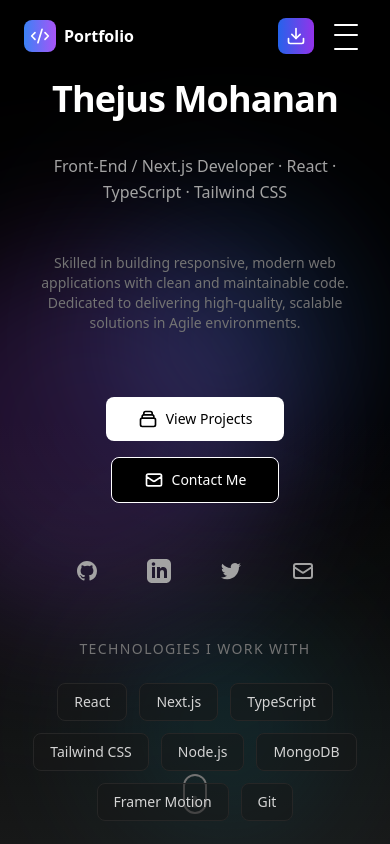
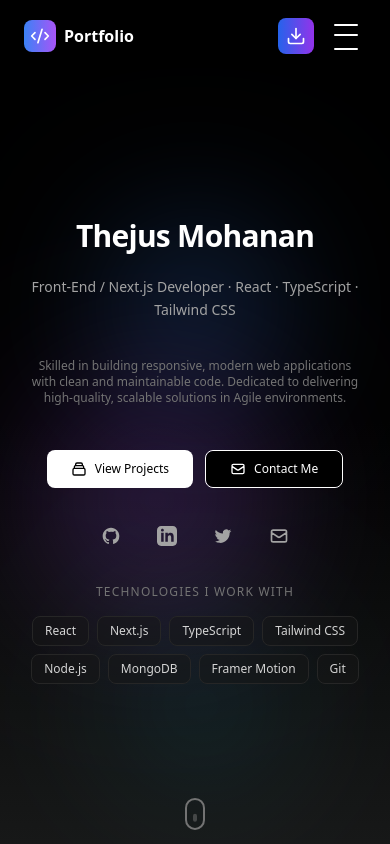
Before and after one commit to Thejusmohanan7/react_portfolio, a React (Vite) app: page / in a window 390 px wide. Shown: the top 844 px of the page. Built offline with nearby package versions, Linux system fonts and the light colour scheme.

Commit message:
responsive isseus sorted

```diff
--- a/src/components/Hero.tsx
+++ b/src/components/Hero.tsx
@@ -64,7 +64,7 @@ const Hero = () => {
   // Social Media Icons Component with hover animation
   const GitHubIcon = ({ isHovered }: { isHovered: boolean }) => (
     <motion.svg
-      className="w-6 h-6"
+      className="w-5 h-5 sm:w-6 sm:h-6"
       fill="currentColor"
       viewBox="0 0 24 24"
       aria-hidden="true"
@@ -80,7 +80,7 @@ const Hero = () => {
 
   const LinkedInIcon = ({ isHovered }: { isHovered: boolean }) => (
     <motion.svg
-      className="w-6 h-6"
+      className="w-5 h-5 sm:w-6 sm:h-6"
       fill="currentColor"
       viewBox="0 0 24 24"
       aria-hidden="true"
@@ -96,7 +96,7 @@ const Hero = () => {
 
   const TwitterIcon = ({ isHovered }: { isHovered: boolean }) => (
     <motion.svg
-      className="w-6 h-6"
+      className="w-5 h-5 sm:w-6 sm:h-6"
       fill="currentColor"
       viewBox="0 0 24 24"
       aria-hidden="true"
@@ -122,7 +122,7 @@ const Hero = () => {
       <div className="absolute inset-0 overflow-hidden">
         <motion.div
           style={{ y: useTransform(scrollY, [0, 300], [0, 100]) }}
-          className="absolute top-1/4 left-1/4 w-64 h-64 bg-blue-500 rounded-full mix-blend-screen filter blur-3xl opacity-20"
+          className="absolute top-1/4 left-1/4 w-48 h-48 sm:w-56 sm:h-56 md:w-64 md:h-64 bg-blue-500 rounded-full mix-blend-screen filter blur-3xl opacity-20"
           animate={{
             x: ["0%", "5%", "0%"],
             y: ["0%", "3%", "0%"]
@@ -135,7 +135,7 @@ const Hero = () => {
         />
         <motion.div
           style={{ y: useTransform(scrollY, [0, 300], [0, -100]) }}
-          className="absolute bottom-1/4 right-1/4 w-96 h-96 bg-purple-500 rounded-full mix-blend-screen filter blur-3xl opacity-20"
+          className="absolute bottom-1/4 right-1/4 w-64 h-64 sm:w-80 sm:h-80 md:w-96 md:h-96 bg-purple-500 rounded-full mix-blend-screen filter blur-3xl opacity-20"
           animate={{
             x: ["0%", "-5%", "0%"],
             y: ["0%", "-3%", "0%"]
@@ -149,7 +149,7 @@ const Hero = () => {
         />
         <motion.div
           style={{ y: useTransform(scrollY, [0, 300], [0, 50]) }}
-          className="absolute top-3/4 left-1/3 w-48 h-48 bg-cyan-500 rounded-full mix-blend-screen filter blur-3xl opacity-15"
+          className="absolute top-3/4 left-1/3 w-36 h-36 sm:w-40 sm:h-40 md:w-48 md:h-48 bg-cyan-500 rounded-full mix-blend-screen filter blur-3xl opacity-15"
           animate={{
             scale: [1, 1.2, 1],
             rotate: [0, 180, 360]
@@ -163,12 +163,12 @@ const Hero = () => {
       </div>
 
       {/* Content Container */}
-      <div className="relative z-10 max-w-5xl px-6 text-center">
+      <div className="relative z-10 max-w-5xl px-4 sm:px-6 md:px-8 text-center">
         {/* Main Title with letter-by-letter hover animation */}
         <motion.div
           onMouseEnter={() => setIsNameHovered(true)}
           onMouseLeave={() => setIsNameHovered(false)}
-          className="cursor-pointer inline-block"
+          className="cursor-pointer inline-block px-2"
           whileHover={{ scale: 1.05 }}
           transition={{ type: "spring", stiffness: 300 }}
         >
@@ -177,7 +177,7 @@ const Hero = () => {
             initial={{ opacity: 0, y: 40 }}
             animate={{ opacity: 1, y: 0 }}
             transition={{ duration: 0.9, ease: "easeOut" }}
-            className="text-4xl sm:text-6xl md:text-7xl font-semibold tracking-tight text-white"
+            className="text-3xl xs:text-4xl sm:text-5xl md:text-6xl lg:text-7xl font-semibold tracking-tight text-white leading-tight"
           >
             {animatedText.split("").map((letter, index) => (
               <motion.span
@@ -211,7 +211,7 @@ const Hero = () => {
             initial={{ width: 0 }}
             animate={{ width: isNameHovered ? "100%" : 0 }}
             transition={{ duration: 0.3 }}
-            className="h-0.5 bg-gradient-to-r from-blue-500 to-purple-500 mt-2 mx-auto"
+            className="h-0.5 bg-gradient-to-r from-blue-500 to-purple-500 mt-1 sm:mt-2 mx-auto"
           />
         </motion.div>
 
@@ -222,7 +222,7 @@ const Hero = () => {
           animate={{ opacity: 1, y: 0 }}
           transition={{ duration: 0.9, delay: 0.2, ease: "easeOut" }}
           whileHover={{ scale: 1.02 }}
-          className="mt-6 text-base sm:text-lg md:text-xl text-neutral-400 leading-relaxed cursor-default"
+          className="mt-4 sm:mt-6 text-sm xs:text-base sm:text-lg md:text-xl text-neutral-400 leading-relaxed cursor-default px-2"
         >
           Front-End / Next.js Developer · React · TypeScript · Tailwind CSS
         </motion.p>
@@ -234,10 +234,10 @@ const Hero = () => {
           transition={{ duration: 0.9, delay: 0.4, ease: "easeOut" }}
           whileHover={{
             backgroundColor: "rgba(255, 255, 255, 0.05)",
-            padding: "1rem",
+            padding: "0.75rem",
             borderRadius: "0.5rem"
           }}
-          className="mt-8 max-w-2xl mx-auto text-sm sm:text-base text-neutral-500 p-4 transition-all duration-300 cursor-default"
+          className="mt-6 sm:mt-8 max-w-2xl mx-auto text-xs xs:text-sm sm:text-base text-neutral-500 p-3 sm:p-4 transition-all duration-300 cursor-default"
         >
           Skilled in building responsive, modern web applications with clean
           and maintainable code. Dedicated to delivering high-quality, scalable
@@ -249,11 +249,11 @@ const Hero = () => {
           initial={{ opacity: 0, y: 20 }}
           animate={{ opacity: 1, y: 0 }}
           transition={{ duration: 0.6, delay: 0.6, ease: "easeOut" }}
-          className="mt-12 flex flex-wrap justify-center gap-4"
+          className="mt-8 sm:mt-10 md:mt-12 flex flex-wrap justify-center gap-3 sm:gap-4 px-2"
         >
           <motion.button
             onClick={handleViewProjects}
-            className="px-8 py-3 bg-white text-black rounded-lg font-medium text-sm sm:text-base flex items-center gap-2 relative overflow-hidden group"
+            className="px-6 py-2.5 sm:px-8 sm:py-3 bg-white text-black rounded-lg font-medium text-xs xs:text-sm sm:text-base flex items-center gap-2 relative overflow-hidden group"
             whileHover={{ scale: 1.05 }}
             whileTap={{ scale: 0.95 }}
           >
@@ -264,15 +264,15 @@ const Hero = () => {
               whileHover={{ x: "100%" }}
               transition={{ duration: 0.6 }}
             />
-            <svg className="w-5 h-5 relative z-10" fill="none" stroke="currentColor" viewBox="0 0 24 24" xmlns="http://www.w3.org/2000/svg">
+            <svg className="w-4 h-4 sm:w-5 sm:h-5 relative z-10" fill="none" stroke="currentColor" viewBox="0 0 24 24" xmlns="http://www.w3.org/2000/svg">
               <path strokeLinecap="round" strokeLinejoin="round" strokeWidth={2} d="M19 11H5m14 0a2 2 0 012 2v6a2 2 0 01-2 2H5a2 2 0 01-2-2v-6a2 2 0 012-2m14 0V9a2 2 0 00-2-2M5 11V9a2 2 0 012-2m0 0V5a2 2 0 012-2h6a2 2 0 012 2v2M7 7h10" />
             </svg>
-            <span className="relative z-10">View Projects</span>
+            <span className="relative z-10 whitespace-nowrap">View Projects</span>
           </motion.button>
 
           <motion.button
             onClick={handleContactMe}
-            className="px-8 py-3 border border-white text-white rounded-lg font-medium text-sm sm:text-base flex items-center gap-2 relative overflow-hidden group"
+            className="px-6 py-2.5 sm:px-8 sm:py-3 border border-white text-white rounded-lg font-medium text-xs xs:text-sm sm:text-base flex items-center gap-2 relative overflow-hidden group"
             whileHover={{ scale: 1.05 }}
             whileTap={{ scale: 0.95 }}
           >
@@ -281,10 +281,10 @@ const Hero = () => {
               className="absolute -inset-0.5 bg-gradient-to-r from-blue-500 to-purple-500 rounded-lg opacity-0 group-hover:opacity-100 blur transition duration-300"
             />
             <div className="absolute inset-0 bg-black rounded-lg group-hover:bg-transparent transition duration-300" />
-            <svg className="w-5 h-5 relative z-10" fill="none" stroke="currentColor" viewBox="0 0 24 24" xmlns="http://www.w3.org/2000/svg">
+            <svg className="w-4 h-4 sm:w-5 sm:h-5 relative z-10" fill="none" stroke="currentColor" viewBox="0 0 24 24" xmlns="http://www.w3.org/2000/svg">
               <path strokeLinecap="round" strokeLinejoin="round" strokeWidth={2} d="M3 8l7.89 5.26a2 2 0 002.22 0L21 8M5 19h14a2 2 0 002-2V7a2 2 0 00-2-2H5a2 2 0 00-2 2v10a2 2 0 002 2z" />
             </svg>
-            <span className="relative z-10">Contact Me</span>
+            <span className="relative z-10 whitespace-nowrap">Contact Me</span>
           </motion.button>
         </motion.div>
 
@@ -293,7 +293,7 @@ const Hero = () => {
           initial={{ opacity: 0 }}
           animate={{ opacity: 1 }}
           transition={{ duration: 0.6, delay: 0.8, ease: "easeOut" }}
-          className="mt-12 flex justify-center gap-8"
+          className="mt-8 sm:mt-10 md:mt-12 flex justify-center gap-6 sm:gap-8 px-2"
         >
           {[
             { name: 'github', icon: GitHubIcon, href: 'https://github.com' },
@@ -303,7 +303,7 @@ const Hero = () => {
               name: 'email',
               component: ({ isHovered }: { isHovered: boolean }) => (
                 <motion.svg
-                  className="w-6 h-6"
+                  className="w-5 h-5 sm:w-6 sm:h-6"
                   fill="none"
                   stroke="currentColor"
                   viewBox="0 0 24 24"
@@ -325,7 +325,7 @@ const Hero = () => {
               href={social.href}
               target="_blank"
               rel="noopener noreferrer"
-              className="text-neutral-400 hover:text-white transition-colors duration-300 relative p-2"
+              className="text-neutral-400 hover:text-white transition-colors duration-300 relative p-1.5 sm:p-2"
               onMouseEnter={() => setHoveredIcon(social.name)}
               onMouseLeave={() => setHoveredIcon(null)}
               whileHover={{ y: -5 }}
@@ -357,17 +357,17 @@ const Hero = () => {
           initial={{ opacity: 0 }}
           animate={{ opacity: 1 }}
           transition={{ duration: 0.6, delay: 1 }}
-          className="mt-12"
+          className="mt-8 sm:mt-10 md:mt-12 px-2"
         >
           <motion.p
             initial={{ opacity: 0, y: 10 }}
             animate={{ opacity: 1, y: 0 }}
             transition={{ delay: 1.1 }}
-            className="text-neutral-500 text-sm mb-6 tracking-widest"
+            className="text-neutral-500 text-xs xs:text-sm mb-4 sm:mb-6 tracking-widest"
           >
             TECHNOLOGIES I WORK WITH
           </motion.p>
-          <div className="flex flex-wrap justify-center gap-3">
+          <div className="flex flex-wrap justify-center gap-2 sm:gap-3 max-w-3xl mx-auto">
             {['React', 'Next.js', 'TypeScript', 'Tailwind CSS', 'Node.js', 'MongoDB', 'Framer Motion', 'Git'].map((tech, index) => (
               <motion.span
                 key={tech}
@@ -383,7 +383,7 @@ const Hero = () => {
                   backgroundColor: "rgba(59, 130, 246, 0.2)",
                   borderColor: "rgb(59, 130, 246)"
                 }}
-                className="px-4 py-2 bg-neutral-900/50 text-neutral-300 rounded-lg text-sm border border-neutral-800 hover:shadow-lg hover:shadow-blue-500/20 transition-all duration-300 cursor-default select-none"
+                className="px-3 py-1.5 xs:px-4 xs:py-2 bg-neutral-900/50 text-neutral-300 rounded-lg text-xs xs:text-sm border border-neutral-800 hover:shadow-lg hover:shadow-blue-500/20 transition-all duration-300 cursor-default select-none whitespace-nowrap"
               >
                 {tech}
               </motion.span>
@@ -397,11 +397,10 @@ const Hero = () => {
         initial={{ opacity: 0 }}
         animate={{ opacity: 1 }}
         transition={{ delay: 1.5 }}
-        className="absolute bottom-10 flex flex-col items-center text-neutral-500 cursor-pointer"
+        className="absolute bottom-6 sm:bottom-8 md:bottom-10 flex flex-col items-center text-neutral-500 cursor-pointer"
         onClick={() => window.scrollBy({ top: window.innerHeight * 0.8, behavior: 'smooth' })}
         whileHover={{ y: 5 }}
       >
-
         <motion.div
           animate={{ y: [0, 10, 0] }}
           transition={{
@@ -409,12 +408,12 @@ const Hero = () => {
             repeat: Infinity,
             ease: "easeInOut"
           }}
-          className="w-6 h-10 border-2 border-neutral-500 rounded-full flex justify-center"
+          className="w-5 h-8 sm:w-6 sm:h-10 border-2 border-neutral-500 rounded-full flex justify-center"
           whileHover={{ borderColor: "#ffffff", scale: 1.1 }}
         >
           <motion.div
             animate={{
-              y: [0, 12, 0],
+              y: [0, 8, 0],
               opacity: [1, 0.5, 1]
             }}
             transition={{
@@ -422,7 +421,7 @@ const Hero = () => {
               repeat: Infinity,
               ease: "easeInOut"
             }}
-            className="w-1 h-3 bg-neutral-500 rounded-full mt-2"
+            className="w-1 h-2 xs:h-3 bg-neutral-500 rounded-full mt-1.5 sm:mt-2"
             whileHover={{ backgroundColor: "#ffffff" }}
           />
         </motion.div>
```
